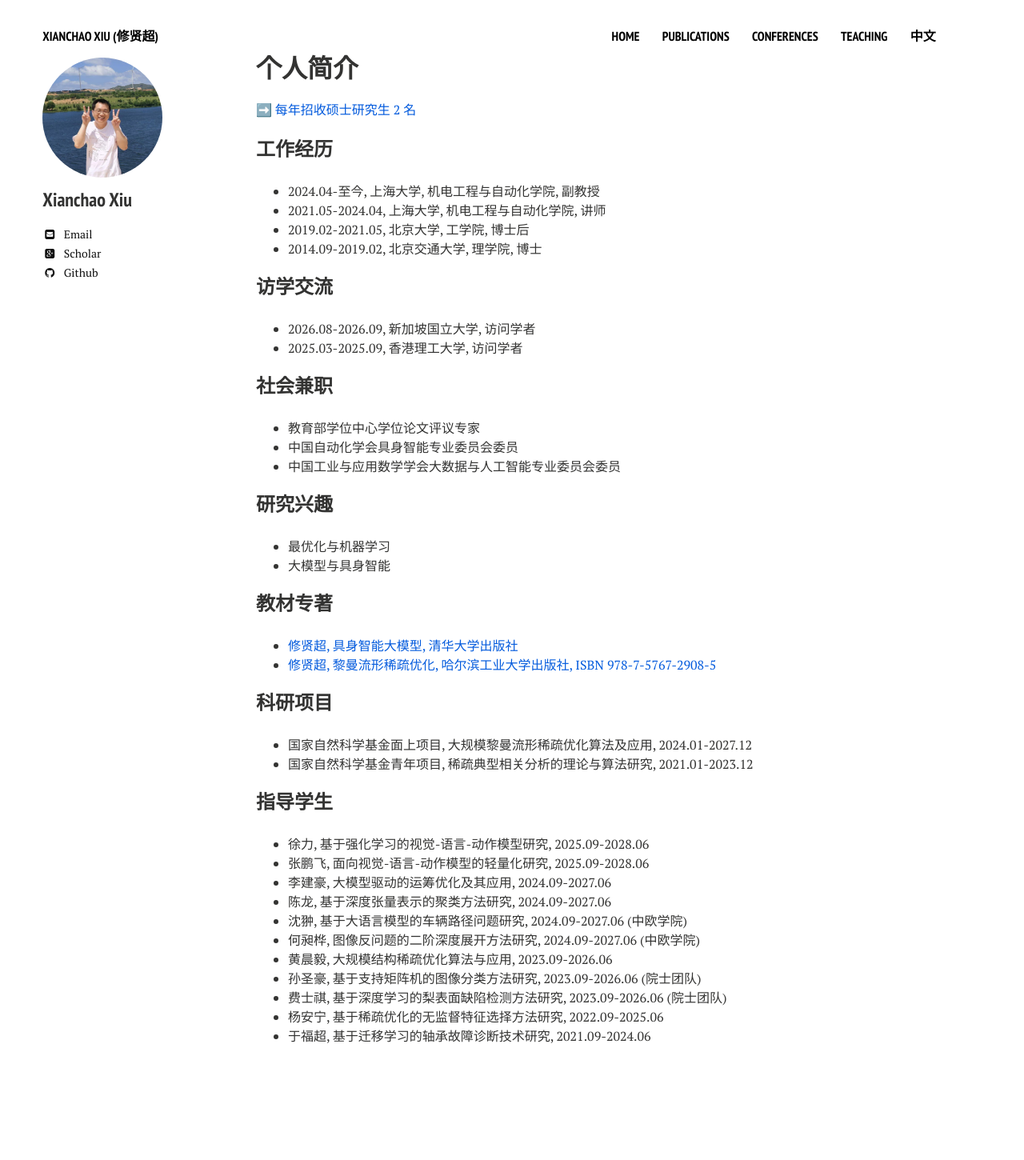
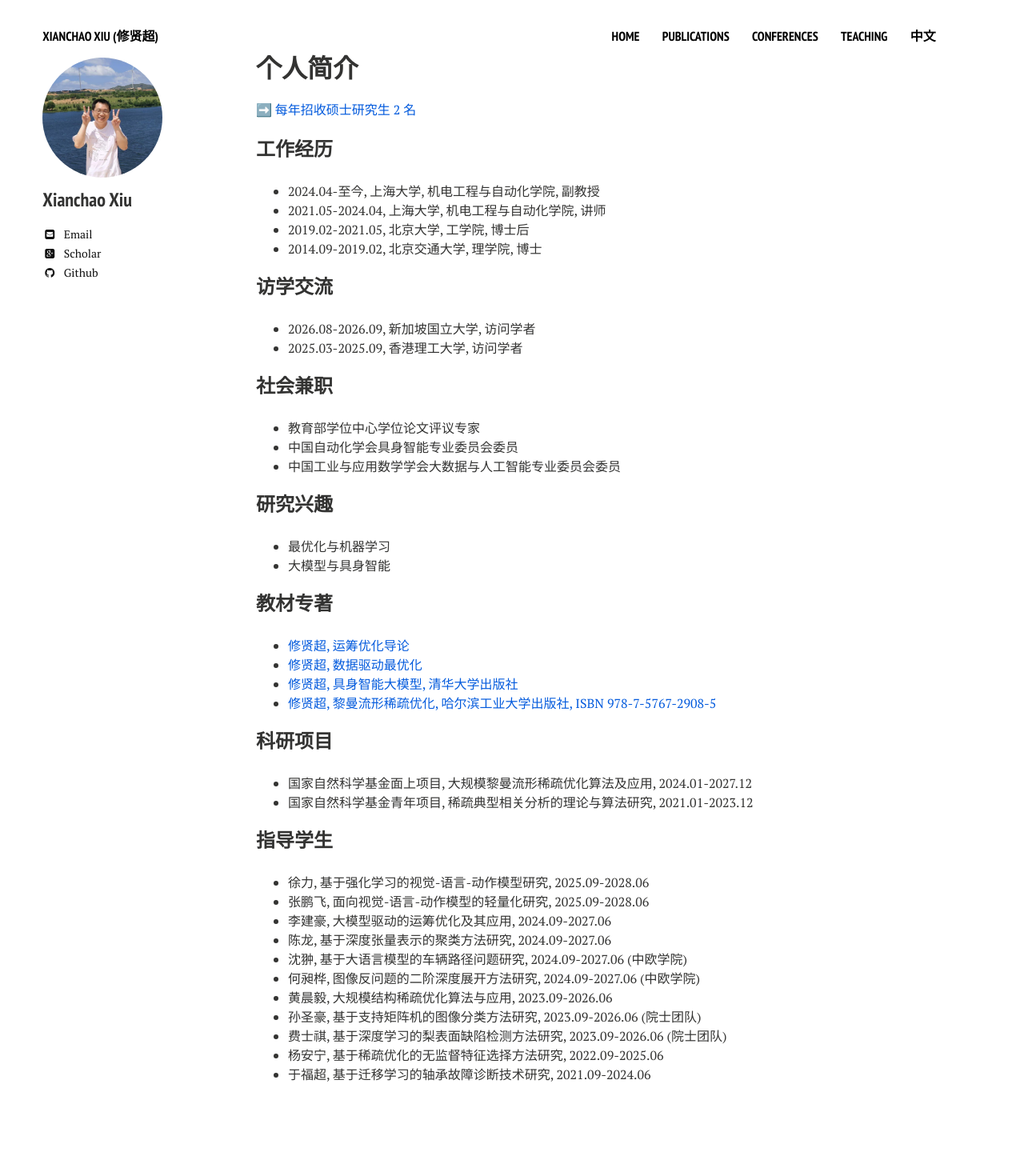
Before and after one commit to xianchaoxiu/xianchaoxiu.github.io, a Jekyll site: the page built from chinese/index.md, in a window 1280 px wide. Shown: the whole page at 80% size. Built offline with Jekyll 4.4.1, drawn with Linux system fonts in a browser that asks for light colours; nearby versions of some CDN libraries; before the commit the page ends 1402 px from its top, so only the background shows below that.

Commit message:
Update index.md

```diff
--- a/chinese/index.md
+++ b/chinese/index.md
@@ -34,7 +34,8 @@ share: false
 
 
 ### 教材专著
-
+* <a href="https://xianchaoxiu.github.io/chinese/book/ORO/" class="textlink" target="_blank">修贤超, 运筹优化导论  </a> <br>
+* <a href="https://xianchaoxiu.github.io/chinese/book/DAO/" class="textlink" target="_blank">修贤超, 数据驱动最优化  </a> <br>
 * <a href="https://xianchaoxiu.github.io/chinese/book/VLA/" class="textlink" target="_blank">修贤超, 具身智能大模型, 清华大学出版社  </a> <br>
 * <a href="https://xianchaoxiu.github.io/chinese/book/OPT/" class="textlink" target="_blank">修贤超, 黎曼流形稀疏优化, 哈尔滨工业大学出版社, ISBN 978-7-5767-2908-5 </a> <br>
 
```
